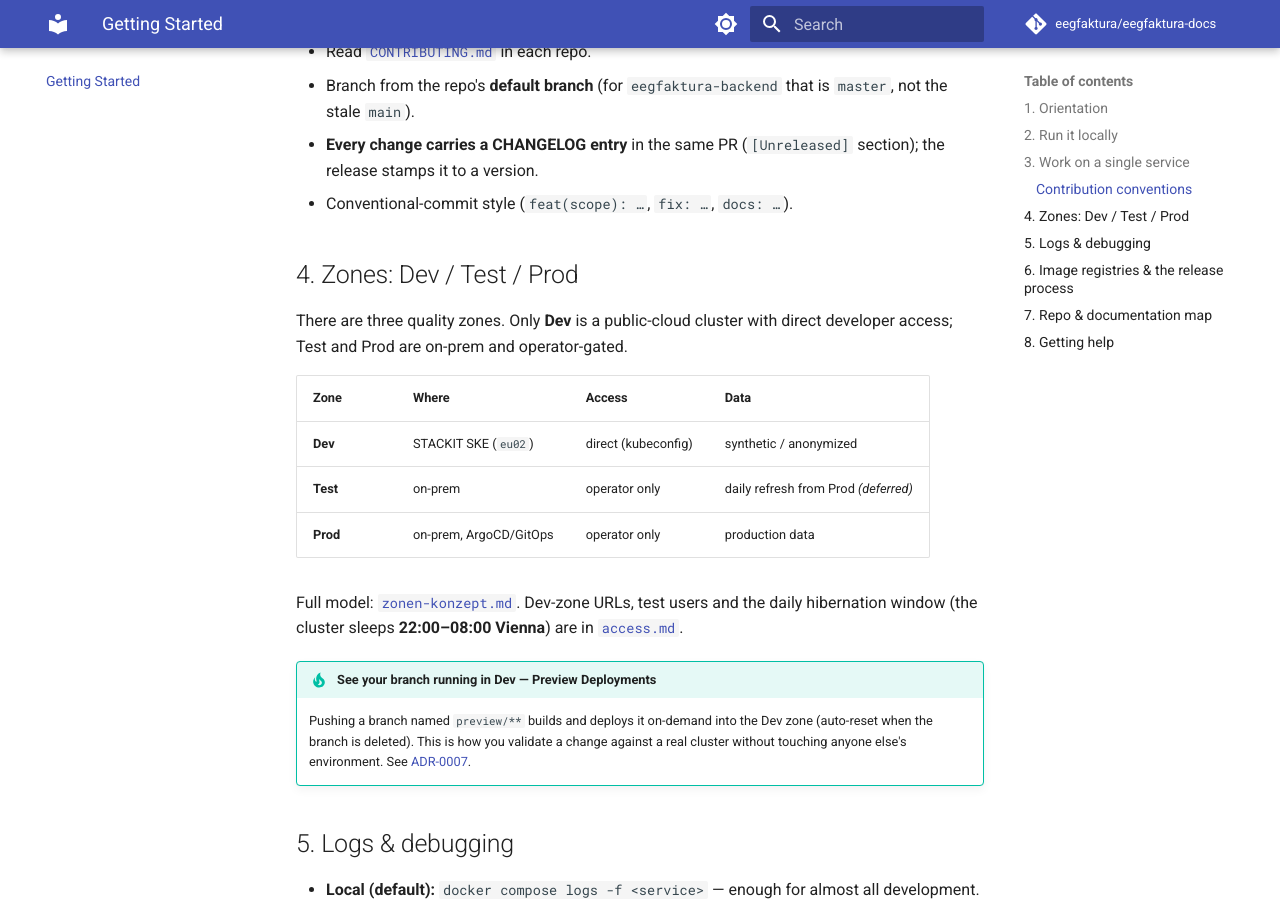
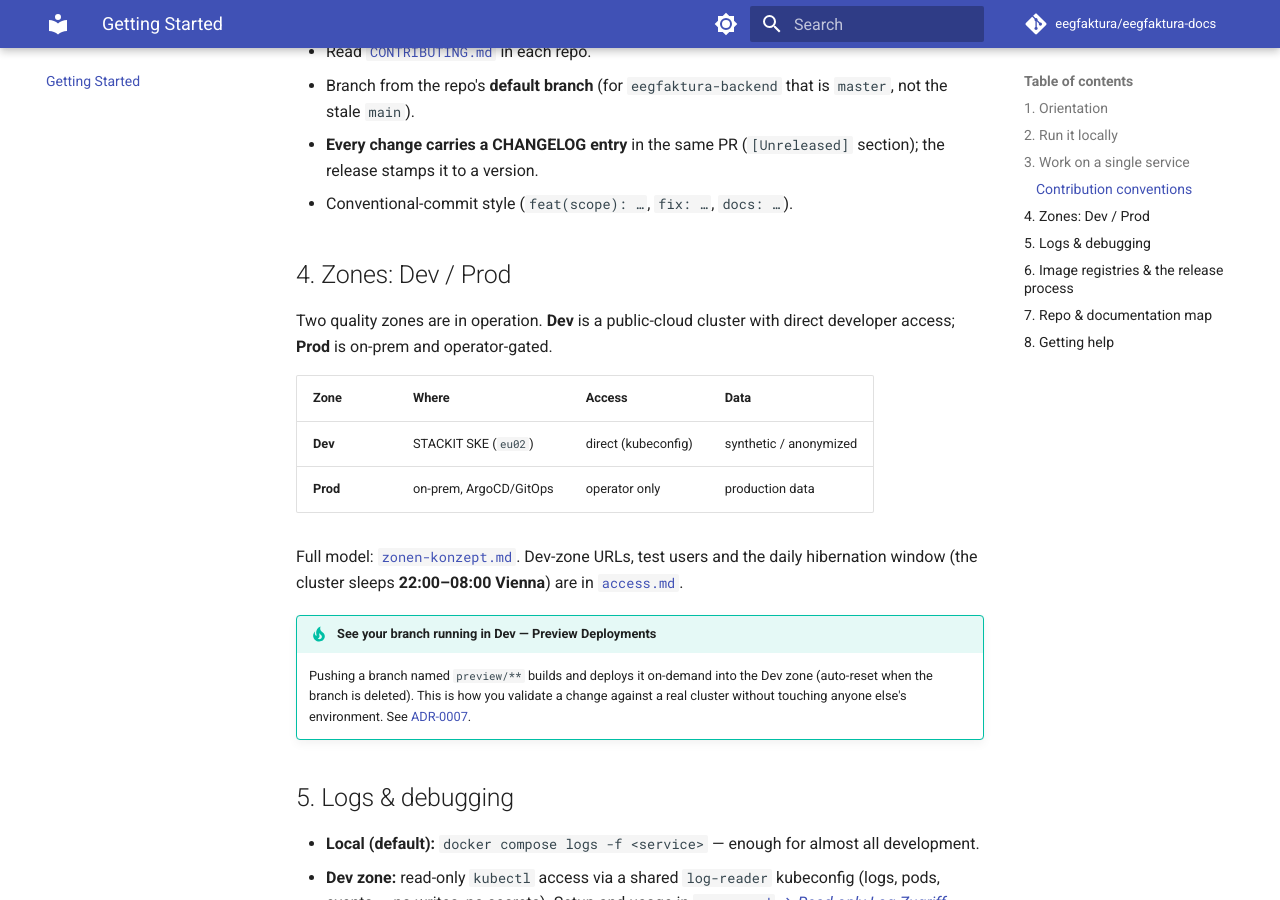
Before and after one commit to eegfaktura/eegfaktura-docs, an MkDocs documentation site: the page built from docs/getting-started.md, in a window 1280 px wide and 900 px high, scrolled down 1970 px. Built offline with MkDocs 1.6.1 and Material for MkDocs 9.7.7, drawn with Linux system fonts in a browser that asks for light colours; comment, search, counter and statistics services are not loaded; some of the changed text lies outside the part shown.

Commit message:
docs: Drop deferred Test zone from getting-started (#11)
The Test zone is not deployed (deferred per ADR-0006); documenting only
what actually exists. Zone section now covers Dev + Prod only.

Co-authored-by: Claude Opus 4.8 <noreply@anthropic.com>

```diff
--- a/docs/getting-started.md
+++ b/docs/getting-started.md
@@ -80,15 +80,14 @@ to backend services — never directly to a database (see
   section); the release stamps it to a version.
 - Conventional-commit style (`feat(scope): …`, `fix: …`, `docs: …`).
 
-## 4. Zones: Dev / Test / Prod
+## 4. Zones: Dev / Prod
 
-There are three quality zones. Only **Dev** is a public-cloud cluster with
-direct developer access; Test and Prod are on-prem and operator-gated.
+Two quality zones are in operation. **Dev** is a public-cloud cluster with
+direct developer access; **Prod** is on-prem and operator-gated.
 
 | Zone | Where | Access | Data |
 |---|---|---|---|
 | **Dev** | STACKIT SKE (`eu02`) | direct (kubeconfig) | synthetic / anonymized |
-| **Test** | on-prem | operator only | daily refresh from Prod *(deferred)* |
 | **Prod** | on-prem, ArgoCD/GitOps | operator only | production data |
 
 Full model:
@@ -155,4 +154,4 @@ ArgoCD) is documented in
 ## 8. Getting help
 
 Ask the team — bring the service, the zone, and the relevant log excerpt. When
-in doubt about whether a change affects Test/Prod, assume it might and ask first.
+in doubt about whether a change affects Prod, assume it might and ask first.
```
